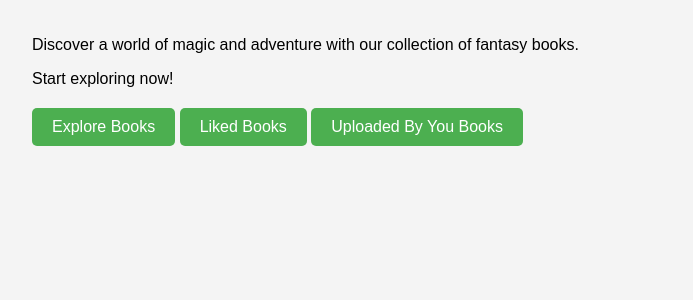
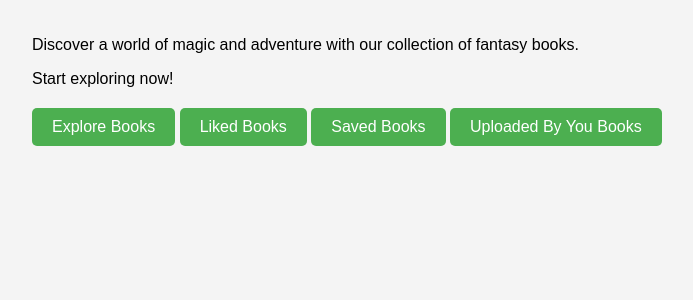
Before and after one commit to ViktorTopalov/Exam-SoftUni, a Django app: page / in a window 1280 px wide. Shown: the part 185-485 px from the top of the page, without its empty margins (208-901 px from the left). Run offline with Django 5.2, Linux system fonts and the light colour scheme.

Commit message:
Update index.html

```diff
--- a/templates/home/index.html
+++ b/templates/home/index.html
@@ -54,6 +54,8 @@
         </div>
             <a href="{% url 'exploring_books' %}" class="button">Explore Books</a>
             <a href="{% url 'liked_books' %}" class="button">Liked Books</a>
+                <a href="{% url 'saved_books' %}" class="button">Saved Books</a>
+
             <a href="{% url 'uploaded_books' %}" class="button">Uploaded By You Books</a>
 
 
```
